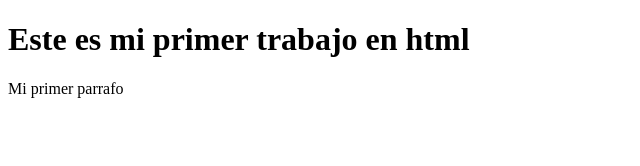
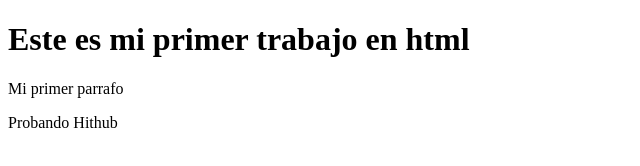
Before and after one commit to aritapia19/proyectoDemoCursoPrework, a plain HTML site: page index.html in a window 1280 px wide. Shown: the whole page, without its empty margins (0-640 px from the left). Drawn offline with Linux system fonts and the light colour scheme.

Commit message:
first commit

```diff
--- a/index.html
+++ b/index.html
@@ -9,5 +9,6 @@
 <body>
     <H1>Este es mi primer trabajo en html</H1>
     <p>Mi primer parrafo</p>
+    <p>Probando Hithub</p>
 </body>
 </html>
```
Also changed, not shown: 1 other file.
